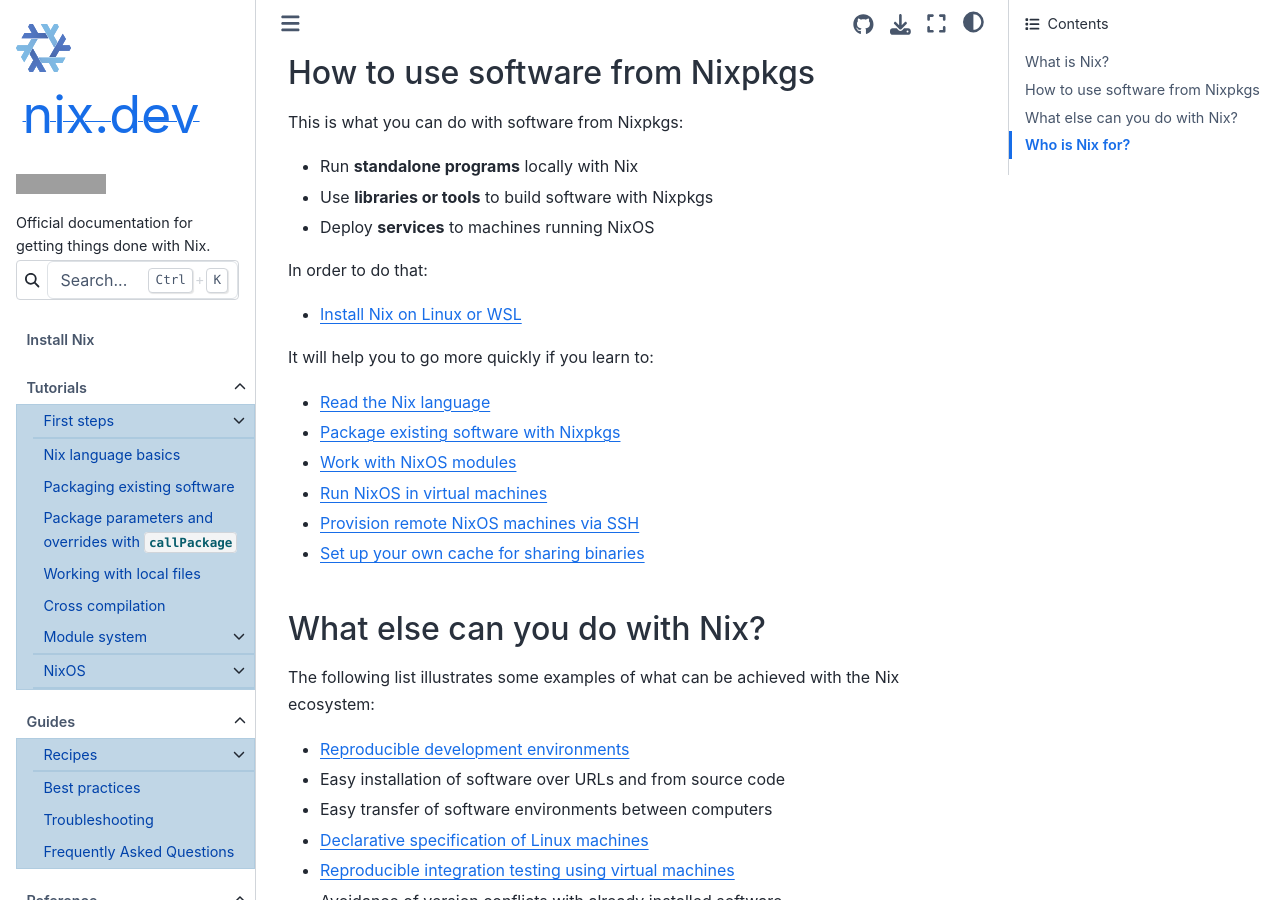
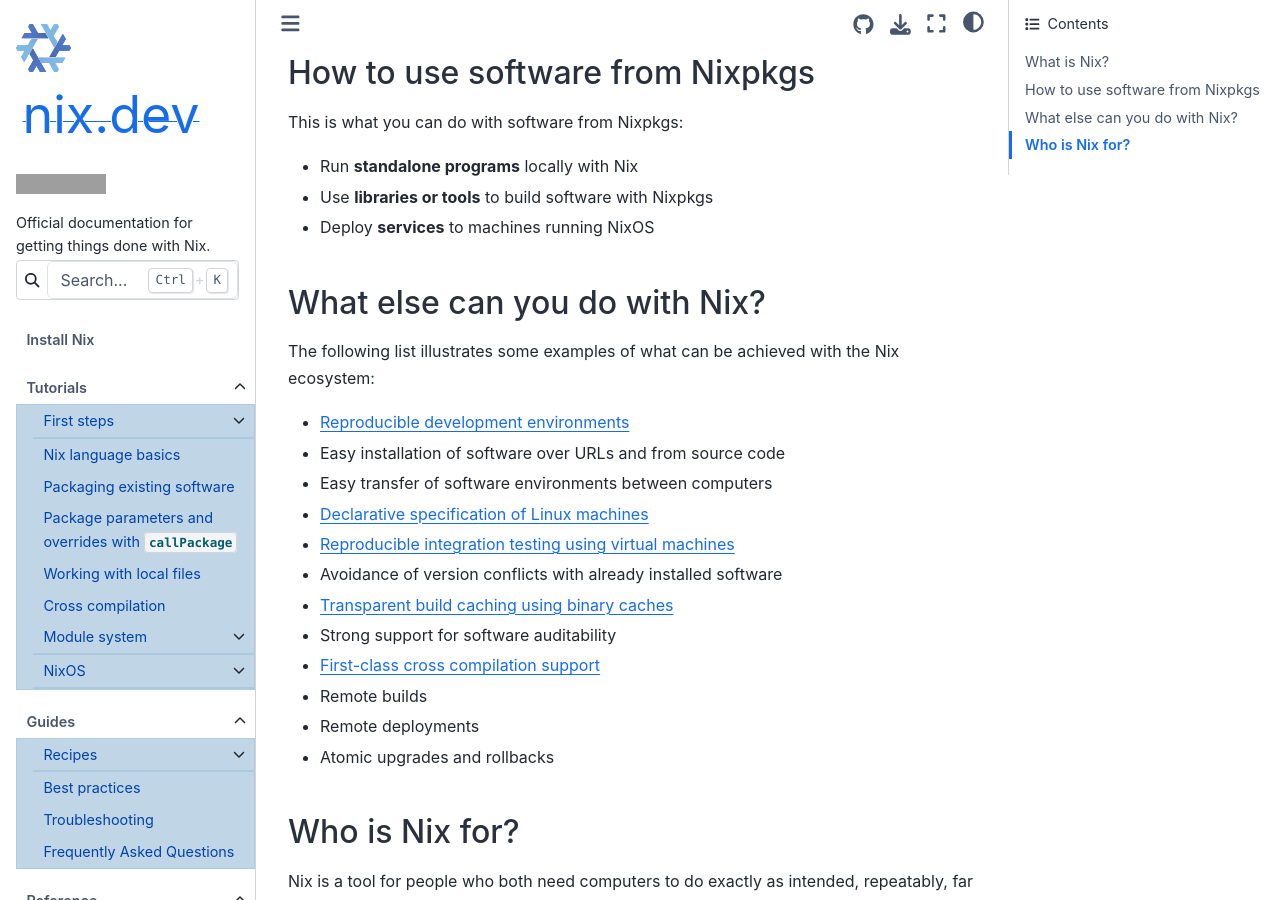
Before and after one commit to NixOS/nix.dev, a Sphinx documentation site: the page built from source/index.md, in a window 1280 px wide and 900 px high, scrolled down 750 px. Built offline with Sphinx 7.4.7 and the Sphinx Book theme 1.1.4, drawn with Linux system fonts in a browser that asks for light colours; grey boxes are pictures that could not be loaded.

Commit message:
Update source/index.md
Co-authored-by: Valentin Gagarin <valentin@gagarin.work>

```diff
--- a/source/index.md
+++ b/source/index.md
@@ -65,17 +65,6 @@
 - Use **libraries or tools** to build software with Nixpkgs
 - Deploy **services** to machines running NixOS
 
-In order to do that:
-- [Install Nix on Linux or WSL](https://nix.dev/install-nix)
-
-It will help you to go more quickly if you learn to:
-- [Read the Nix language](https://nix.dev/tutorials/nix-language)
-- [Package existing software with Nixpkgs](https://nix.dev/tutorials/packaging-existing-software)
-- [Work with NixOS modules](https://nix.dev/tutorials/module-system/)
-- [Run NixOS in virtual machines](https://nix.dev/tutorials/nixos/nixos-configuration-on-vm)
-- [Provision remote NixOS machines via SSH](https://nix.dev/tutorials/nixos/provisioning-remote-machines)
-- [Set up your own cache for sharing binaries](https://nix.dev/tutorials/nixos/binary-cache-setup)
-
 ## What else can you do with Nix?
 
 The following list illustrates some examples of what can be achieved with the Nix ecosystem:
```
